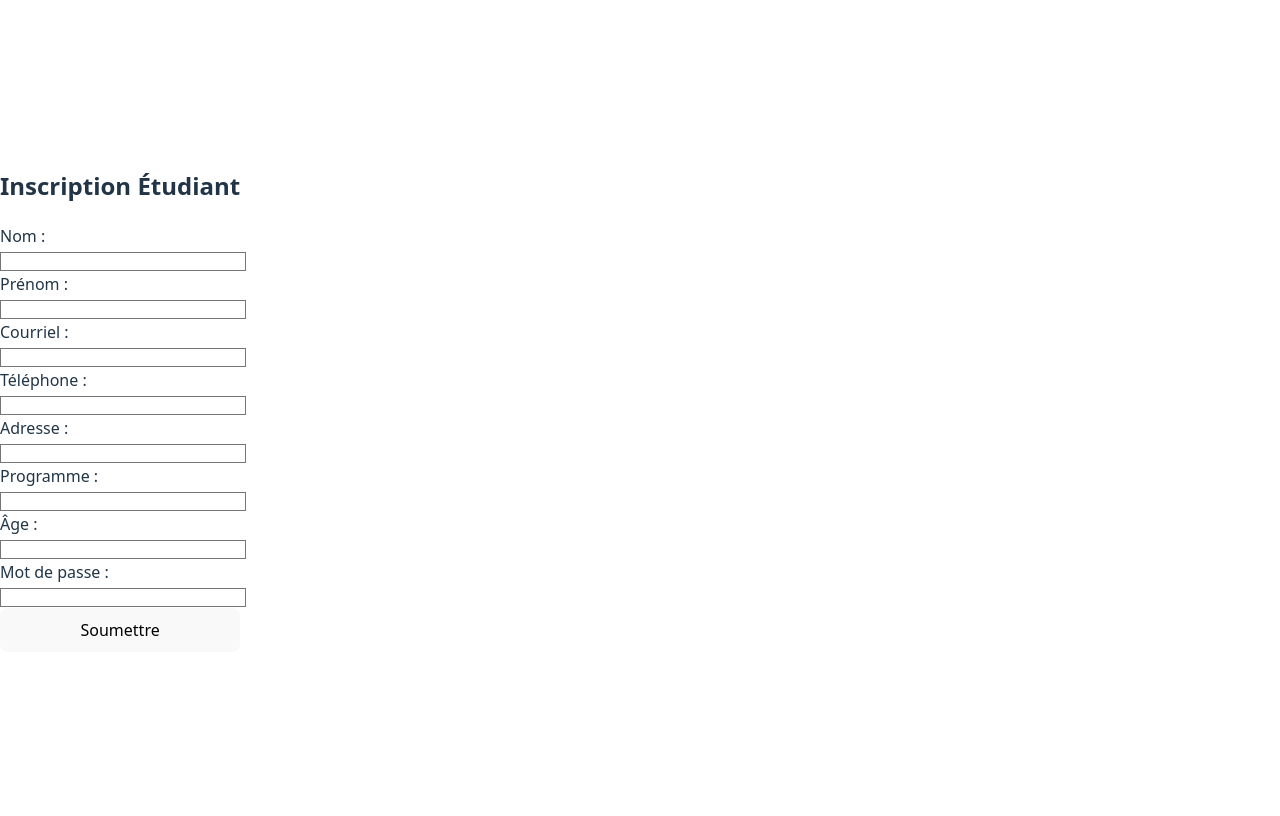
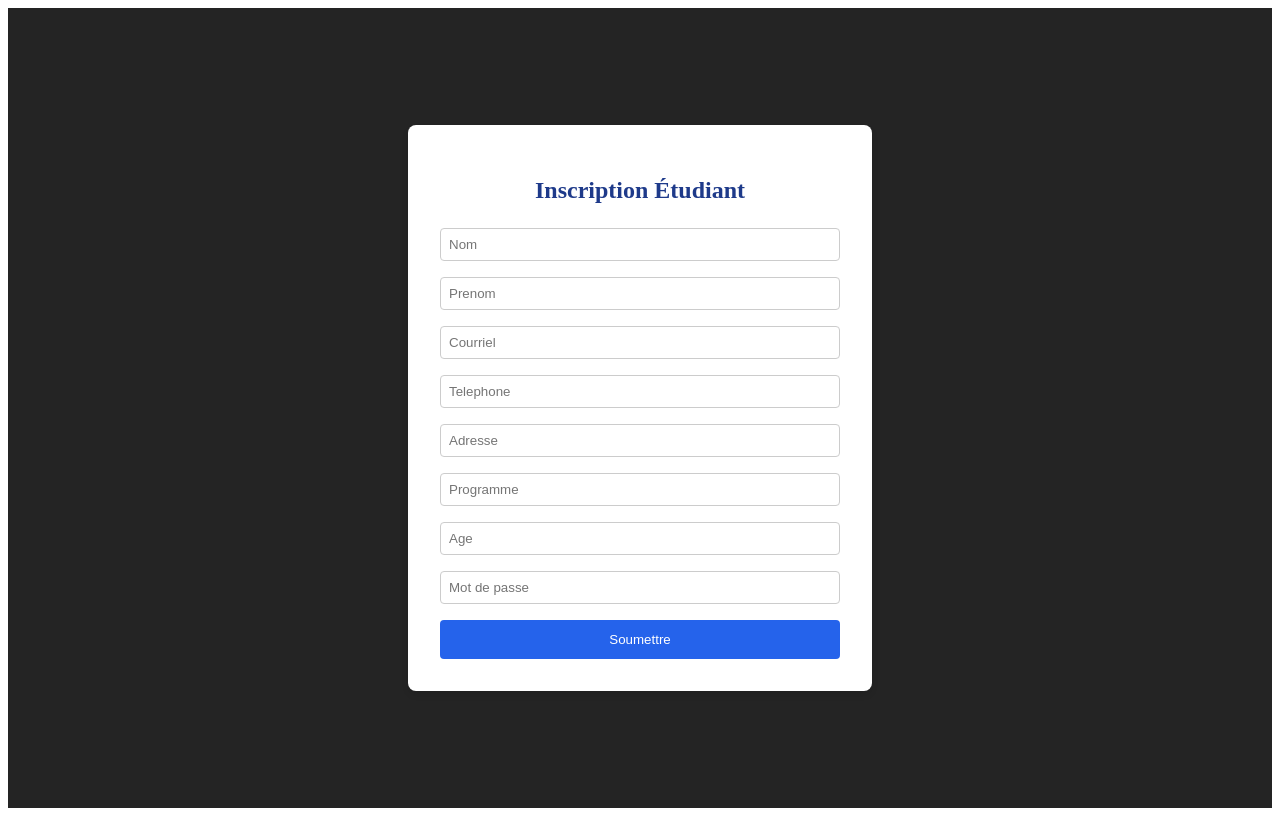
Before and after one commit to Zifan200/Projet-Gestion-De-Stage, a React (Vite) app in the folder projetOseFE/: page /inscription-etudiant in a window 1280 px wide. Built offline with nearby package versions, Linux system fonts and the light colour scheme.

Commit message:
formulaire etudiant inscription créé

```diff
--- a/projetOseFE/package.json
+++ b/projetOseFE/package.json
@@ -11,7 +11,8 @@
   },
   "dependencies": {
     "react": "^19.1.1",
-    "react-dom": "^19.1.1"
+    "react-dom": "^19.1.1",
+    "react-router-dom": "^7.9.1"
   },
   "devDependencies": {
     "@eslint/js": "^9.33.0",
--- a/projetOseFE/src/App.jsx
+++ b/projetOseFE/src/App.jsx
@@ -1,10 +1,16 @@
-import React from "react";
-import EtudiantForm from "./EtudiantForm";
+import { BrowserRouter as Router, Routes, Route } from "react-router-dom";
+import Home from "./components/Home";
+import EtudiantForm from "./components/EtudiantForm";
 
-export default function App() {
+function App() {
     return (
-        <div>
-            <EtudiantForm />
-        </div>
+        <Router>
+            <Routes>
+                <Route path="/" element={<Home />} />
+                <Route path="/inscription-etudiant" element={<EtudiantForm />} />
+            </Routes>
+        </Router>
     );
 }
+
+export default App;
--- a/projetOseFE/src/components/EtudiantForm.jsx
+++ b/projetOseFE/src/components/EtudiantForm.jsx
@@ -1,15 +1,10 @@
 import { useState } from "react";
+import styles from "../styles/EtudiantForm.module.css";
 
 export default function EtudiantForm() {
     const [formData, setFormData] = useState({
-        nom: "",
-        prenom: "",
-        courriel: "",
-        telephone: "",
-        adresse: "",
-        programme: "",
-        age: "",
-        motDePasse: "",
+        nom: "", prenom: "", courriel: "", telephone: "",
+        adresse: "", programme: "", age: "", motDePasse: ""
     });
 
     const [errors, setErrors] = useState({});
@@ -22,55 +17,31 @@ export default function EtudiantForm() {
 
     const validate = () => {
         const newErrors = {};
-
         if (!formData.nom.trim()) newErrors.nom = "Le nom est obligatoire";
         if (!formData.prenom.trim()) newErrors.prenom = "Le prénom est obligatoire";
-
-        if (!formData.courriel.trim()) {
-            newErrors.courriel = "Le courriel est obligatoire";
-        } else if (!/^[^\s@]+@[^\s@]+\.[^\s@]+$/.test(formData.courriel)) {
-            newErrors.courriel = "Le courriel doit être valide";
-        }
-
-        if (!formData.telephone.trim()) {
-            newErrors.telephone = "Le téléphone est obligatoire";
-        } else if (!/^\d{3}-\d{3}-\d{4}$/.test(formData.telephone)) {
-            newErrors.telephone = "Le téléphone doit être au format 514-123-4567";
-        }
-
+        if (!formData.courriel.trim()) newErrors.courriel = "Le courriel est obligatoire";
+        else if (!/^[^\s@]+@[^\s@]+\.[^\s@]+$/.test(formData.courriel)) newErrors.courriel = "Le courriel doit être valide";
+        if (!formData.telephone.trim()) newErrors.telephone = "Le téléphone est obligatoire";
+        else if (!/^\d{3}-\d{3}-\d{4}$/.test(formData.telephone)) newErrors.telephone = "Le téléphone doit être au format 514-123-4567";
         if (!formData.adresse.trim()) newErrors.adresse = "L'adresse est obligatoire";
         if (!formData.programme.trim()) newErrors.programme = "Le programme est obligatoire";
-
-        if (!formData.age) {
-            newErrors.age = "L'âge est obligatoire";
-        } else if (parseInt(formData.age) < 16) {
-            newErrors.age = "L'étudiant doit avoir au moins 16 ans";
-        }
-
-        if (!formData.motDePasse.trim()) {
-            newErrors.motDePasse = "Le mot de passe est obligatoire";
-        } else if (formData.motDePasse.length < 8) {
-            newErrors.motDePasse = "Le mot de passe doit contenir au moins 8 caractères";
-        } else if (
-            !/^(?=.*[A-Z])(?=.*[a-z])(?=.*\d)(?=.*[@$!%*?&]).+$/.test(formData.motDePasse)
-        ) {
-            newErrors.motDePasse =
-                "Le mot de passe doit contenir une majuscule, une minuscule, un chiffre et un caractère spécial";
-        }
-
+        if (!formData.age) newErrors.age = "L'âge est obligatoire";
+        else if (parseInt(formData.age) < 16) newErrors.age = "L'étudiant doit avoir au moins 16 ans";
+        if (!formData.motDePasse.trim()) newErrors.motDePasse = "Le mot de passe est obligatoire";
+        else if (formData.motDePasse.length < 8) newErrors.motDePasse = "Le mot de passe doit contenir au moins 8 caractères";
+        else if (!/^(?=.*[A-Z])(?=.*[a-z])(?=.*\d)(?=.*[@$!%*?&]).+$/.test(formData.motDePasse))
+            newErrors.motDePasse = "Le mot de passe doit contenir une majuscule, une minuscule, un chiffre et un caractère spécial";
         return newErrors;
     };
 
     const handleSubmit = async (e) => {
         e.preventDefault();
         setMessage("");
-
         const validationErrors = validate();
         if (Object.keys(validationErrors).length > 0) {
             setErrors(validationErrors);
             return;
         }
-
         setErrors({});
         console.log("Données du formulaire :", formData);
 
@@ -99,66 +70,36 @@ export default function EtudiantForm() {
     };
 
     return (
-        <div className="flex items-center justify-center min-h-screen bg-gray-900 dark:bg-gray-800">
-            <form
-                onSubmit={handleSubmit}
-                className="bg-white dark:bg-gray-700 p-8 rounded-lg shadow-md w-full max-w-md"
-            >
-                <h2 className="text-2xl font-bold mb-6 text-gray-900 dark:text-gray-100 text-center">
-                    Inscription Étudiant
-                </h2>
+        <div className={styles.container}>
+            <form className={styles.formulaire} onSubmit={handleSubmit}>
+                <h2 className={styles.titre}>Inscription Étudiant</h2>
 
-                {[
-                    { label: "Nom", name: "nom", type: "text" },
-                    { label: "Prénom", name: "prenom", type: "text" },
-                    { label: "Courriel", name: "courriel", type: "email" },
-                    { label: "Téléphone", name: "telephone", type: "text" },
-                    { label: "Adresse", name: "adresse", type: "text" },
-                    { label: "Programme", name: "programme", type: "text" },
-                    { label: "Âge", name: "age", type: "number" },
-                ].map((field) => (
-                    <div key={field.name} className="mb-4">
-                        <label className="block mb-1 font-medium text-gray-700 dark:text-gray-200">
-                            {field.label} :
-                        </label>
+                {["nom","prenom","courriel","telephone","adresse","programme","age"].map(field => (
+                    <div key={field}>
                         <input
-                            name={field.name}
-                            type={field.type}
-                            value={formData[field.name]}
+                            className={styles.inputField}
+                            type={field === "age" ? "number" : "text"}
+                            name={field}
+                            placeholder={field.charAt(0).toUpperCase() + field.slice(1)}
+                            value={formData[field]}
                             onChange={handleChange}
-                            className="w-full border border-gray-300 dark:border-gray-600 rounded px-3 py-2 bg-white dark:bg-gray-800 text-gray-900 dark:text-gray-100 focus:outline-none focus:ring-2 focus:ring-blue-500"
                         />
-                        {errors[field.name] && (
-                            <p className="text-red-500 text-sm mt-1">{errors[field.name]}</p>
-                        )}
+                        {errors[field] && <p className={styles.error}>{errors[field]}</p>}
                     </div>
                 ))}
 
-                {/* Champ Mot de passe */}
-                <div className="mb-6">
-                    <label className="block mb-1 font-medium text-gray-700 dark:text-gray-200">
-                        Mot de passe :
-                    </label>
-                    <input
-                        name="motDePasse"
-                        type="password"
-                        value={formData.motDePasse}
-                        onChange={handleChange}
-                        className="w-full border border-gray-300 dark:border-gray-600 rounded px-3 py-2 bg-white dark:bg-gray-800 text-gray-900 dark:text-gray-100 focus:outline-none focus:ring-2 focus:ring-blue-500"
-                    />
-                    {errors.motDePasse && (
-                        <p className="text-red-500 text-sm mt-1">{errors.motDePasse}</p>
-                    )}
-                </div>
+                <input
+                    className={styles.inputField}
+                    type="password"
+                    name="motDePasse"
+                    placeholder="Mot de passe"
+                    value={formData.motDePasse}
+                    onChange={handleChange}
+                />
+                {errors.motDePasse && <p className={styles.error}>{errors.motDePasse}</p>}
 
-                <button
-                    type="submit"
-                    className="w-full py-2 px-4 bg-blue-600 text-white font-semibold rounded hover:bg-blue-700 focus:outline-none focus:ring-2 focus:ring-blue-500"
-                >
-                    Soumettre
-                </button>
-
-                {message && <p className="mt-4 text-center">{message}</p>}
+                <button type="submit" className={styles.submitButton}>Soumettre</button>
+                {message && <p className={styles.message}>{message}</p>}
             </form>
         </div>
     );
--- /dev/null
+++ b/projetOseFE/src/components/Home.jsx
@@ -0,0 +1,14 @@
+import { Link } from "react-router-dom";
+
+export default function Home() {
+    return (
+        <div style={{ display: "flex", flexDirection: "column", alignItems: "center", justifyContent: "center", minHeight: "100vh" }}>
+            <h1>Bienvenue sur l'application</h1>
+            <Link to="/inscription-etudiant">
+                <button style={{ padding: "10px 20px", marginTop: "20px", backgroundColor: "#2563eb", color: "white", border: "none", borderRadius: "5px", cursor: "pointer" }}>
+                    Inscription Étudiant
+                </button>
+            </Link>
+        </div>
+    );
+}
--- a/projetOseFE/src/index.css
+++ b/projetOseFE/src/index.css
@@ -1,4 +1,4 @@
-@tailwind base;
+/*@tailwind base;
 @tailwind components;
 @tailwind utilities;
 :root {
@@ -69,3 +69,4 @@ button:focus-visible {
     background-color: #f9f9f9;
   }
 }
+  */
--- a/projetOseFE/src/main.jsx
+++ b/projetOseFE/src/main.jsx
@@ -1,11 +1,10 @@
 import React from "react";
 import ReactDOM from "react-dom/client";
+import App from "./App";
 import "./index.css";
-import EtudiantForm from "./components/EtudiantForm.jsx";
-
 
 ReactDOM.createRoot(document.getElementById("root")).render(
     <React.StrictMode>
-        <EtudiantForm />
+        <App />
     </React.StrictMode>
 );
--- /dev/null
+++ b/projetOseFE/src/styles/EtudiantForm.module.css
@@ -0,0 +1,60 @@
+.container {
+    display: flex;
+    justify-content: center;
+    align-items: center;
+    min-height: 100vh;
+    background-color: #242424;
+}
+
+.formulaire {
+    background-color: white;
+    padding: 2rem;
+    border-radius: 0.5rem;
+    box-shadow: 0 4px 6px rgba(0,0,0,0.1);
+    width: 100%;
+    max-width: 400px;
+}
+
+.titre {
+    text-align: center;
+    font-size: 1.5rem;
+    margin-bottom: 1.5rem;
+    color: #1e3a8a;
+}
+
+.inputField {
+    width: 100%;
+    padding: 0.5rem;
+    margin-bottom: 1rem;
+    border: 1px solid #ccc;
+    border-radius: 0.25rem;
+    box-sizing: border-box;
+}
+
+/* Bouton */
+.submitButton {
+    width: 100%;
+    padding: 0.75rem;
+    background-color: #2563eb;
+    color: white;
+    border: none;
+    border-radius: 0.25rem;
+    cursor: pointer;
+}
+
+.submitButton:hover {
+    background-color: #1d4ed8;
+}
+
+.error {
+    color: red;
+    font-size: 0.875rem;
+    margin-top: -0.5rem;
+    margin-bottom: 0.5rem;
+}
+
+.message {
+    text-align: center;
+    margin-top: 1rem;
+    font-weight: bold;
+}
```
Also changed, not shown: 1 other file (tests, documents, lock files or other folders).
